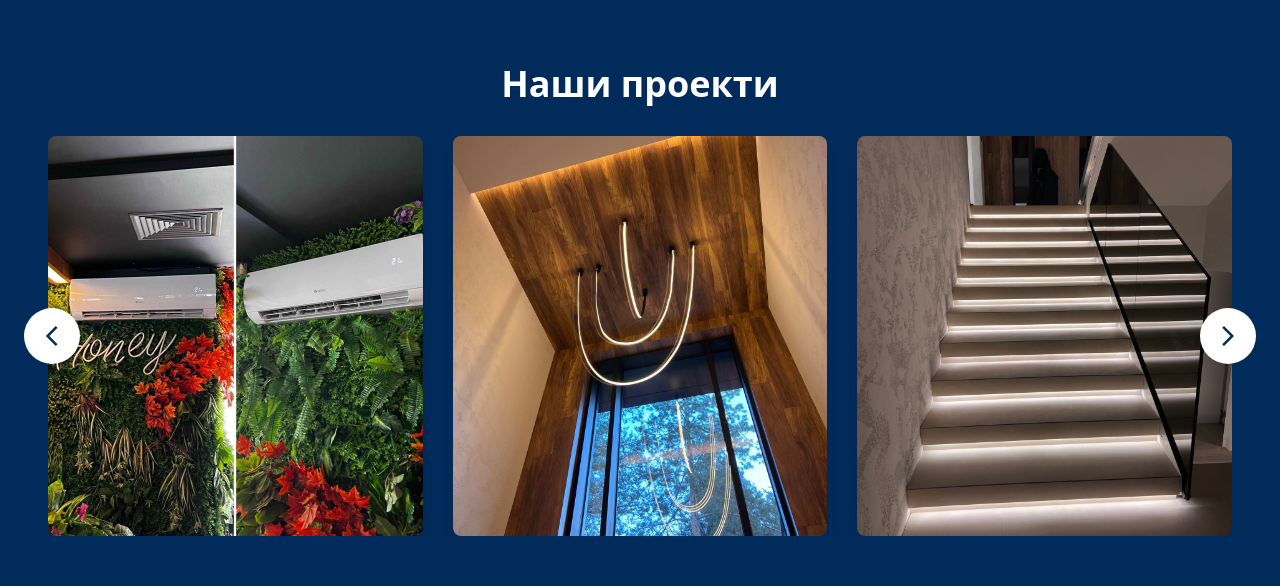
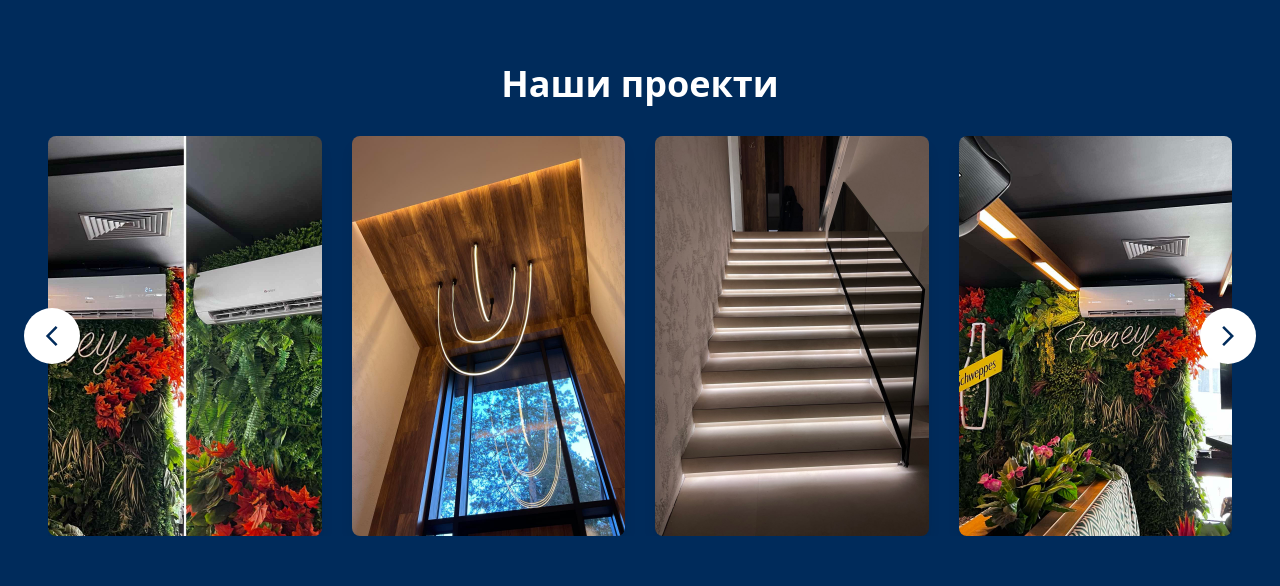
Before and after one commit to MarkVsudo/TotalPro, a React (Vite) app in the folder client/: page / in a window 1280 px wide. Shown: the part 2400-2986 px from the top of the page. Built offline with nearby package versions, Linux system fonts and the light colour scheme.

Commit message:
Added videos in projects section

```diff
--- a/client/src/components/HomePageComponents/ContactSection.jsx
+++ b/client/src/components/HomePageComponents/ContactSection.jsx
@@ -2,7 +2,6 @@ import { useState } from "react";
 import { FiPhone } from "react-icons/fi";
 import { EnvelopeIcon } from "@heroicons/react/24/outline";
 import { FiMapPin } from "react-icons/fi";
-import { useEffect } from "react";
 import axios from 'axios'
 export default function ContactForm() {
   const [formData, setFormData] = useState({
--- a/client/src/components/HomePageComponents/ProjectsSection.jsx
+++ b/client/src/components/HomePageComponents/ProjectsSection.jsx
@@ -10,7 +10,7 @@ import "swiper/css";
 import "swiper/css/navigation";
 import "swiper/css/pagination";
 
-const images = [
+const media = [
   "src/assets/projects/project-img-4.jpg",
   "src/assets/projects/project-img-6.jpg",
   "src/assets/projects/project-img-10.jpg",
@@ -41,6 +41,21 @@ const images = [
   "src/assets/projects/project-img-30.jpg",
   "src/assets/projects/project-img-31.jpg",
   "src/assets/projects/project-img-32.jpg",
+  "src/assets/projects/project-img-33.jpg",
+  "src/assets/projects/project-img-34.jpg",
+  "src/assets/projects/project-img-35.jpg",
+  "src/assets/projects/project-img-36.jpg",
+  "src/assets/projects/project-img-37.jpg",
+  "src/assets/projects/project-img-38.jpg",
+  "src/assets/projects/project-img-39.jpg",
+  "src/assets/projects/project-img-40.jpg",
+  "src/assets/projects/project-img-41.jpg",
+  "src/assets/projects/project-vid-1.mp4",
+  "src/assets/projects/project-vid-2.mp4",
+  "src/assets/projects/project-vid-3.mp4",
+  "src/assets/projects/project-vid-4.mp4",
+  "src/assets/projects/project-vid-5.mp4",
+  "src/assets/projects/project-vid-6.mp4",
 ];
 
 export default function ProjectsSection() {
@@ -52,10 +67,10 @@ export default function ProjectsSection() {
 
     const handleKeyDown = (e) => {
       if (e.key === "ArrowRight") {
-        setSelectedImgIndx((prev) => (prev + 1) % images.length);
+        setSelectedImgIndx((prev) => (prev + 1) % media.length);
       } else if (e.key === "ArrowLeft") {
         setSelectedImgIndx(
-          (prev) => (prev - 1 + images.length) % images.length
+          (prev) => (prev - 1 + media.length) % media.length
         );
       }
     };
@@ -75,16 +90,17 @@ export default function ProjectsSection() {
             modules={[Navigation]}
             spaceBetween={30}
             slidesPerView={1}
+            loop={true}
             breakpoints={{
               640: { slidesPerView: 2 },
-              1024: { slidesPerView: 3 },
+              1024: { slidesPerView: 4 },
             }}
             navigation={{
               nextEl: ".custom-next",
               prevEl: ".custom-prev",
             }}
           >
-            {images.map((image, index) => (
+            {media.map((medium, index) => (
               <SwiperSlide key={index}>
                 <div
                   onClick={() => {
@@ -93,11 +109,13 @@ export default function ProjectsSection() {
                   }}
                   className="relative overflow-hidden rounded-lg shadow-lg h-100"
                 >
-                  <img
-                    src={image}
-                    alt={`Project ${index + 1}`}
-                    className="object-cover w-full h-full transition-transform duration-300 hover:scale-105"
-                  />
+
+                  {medium.slice(-3) === 'mp4'
+                    ? (<video src={medium} autoPlay muted loop alt={`Project media ${index + 1}`} className="object-cover w-full h-full transition-transform duration-300 hover:scale-105"
+                    />)
+                    : (<img src={medium}
+                        alt={`Project media ${index + 1}`}
+                        className="object-cover w-full h-full transition-transform duration-300 hover:scale-105"/>)}
                 </div>
               </SwiperSlide>
             ))}
@@ -121,17 +139,30 @@ export default function ProjectsSection() {
               <div className="flex min-h-full items-end justify-center p-4 text-center sm:items-center sm:p-0">
                 <DialogPanel className="relative transform  rounded-lg bg-white text-left shadow-xl sm:my-8 sm:w-full sm:max-w-lg">
                   <div className="relative">
-                    <img
-                      src={images[selectedImgIndx]}
-                      alt={`Project ${selectedImgIndx + 1}`}
-                      className="w-full h-auto"
-                    />
+                  {media[selectedImgIndx].slice(-3) === 'mp4'
+  ? (
+    <video
+      src={media[selectedImgIndx]}
+      autoPlay
+      muted
+      loop
+      className="w-full h-auto max-h-170 object-cover rounded-lg"
+    />
+  )
+  : (
+    <img
+      src={media[selectedImgIndx]}
+      alt={`Project ${selectedImgIndx + 1}`}
+      className="w-full h-auto rounded-lg"
+    />
+  )
+}
 
                     <button
                       onClick={(e) => {
                         e.stopPropagation();
                         setSelectedImgIndx(
-                          (prev) => (prev - 1 + images.length) % images.length
+                          (prev) => (prev - 1 + media.length) % media.length
                         );
                       }}
                       className="custom-prev cursor-pointer absolute left-0 top-1/2 -translate-y-1/2 z-10 bg-white bg-opacity-50 text-[#002B5B] p-4 rounded-full hover:bg-opacity-75 transition-all -ml-6"
@@ -142,7 +173,7 @@ export default function ProjectsSection() {
                       onClick={(e) => {
                         e.stopPropagation();
                         setSelectedImgIndx(
-                          (prev) => (prev + 1) % images.length
+                          (prev) => (prev + 1) % media.length
                         );
                       }}
                       className="custom-prev cursor-pointer absolute right-0 top-1/2 -translate-y-1/2 z-10 bg-white bg-opacity-50 text-[#002B5B] p-4 rounded-full hover:bg-opacity-75 transition-all -mr-6"
```
